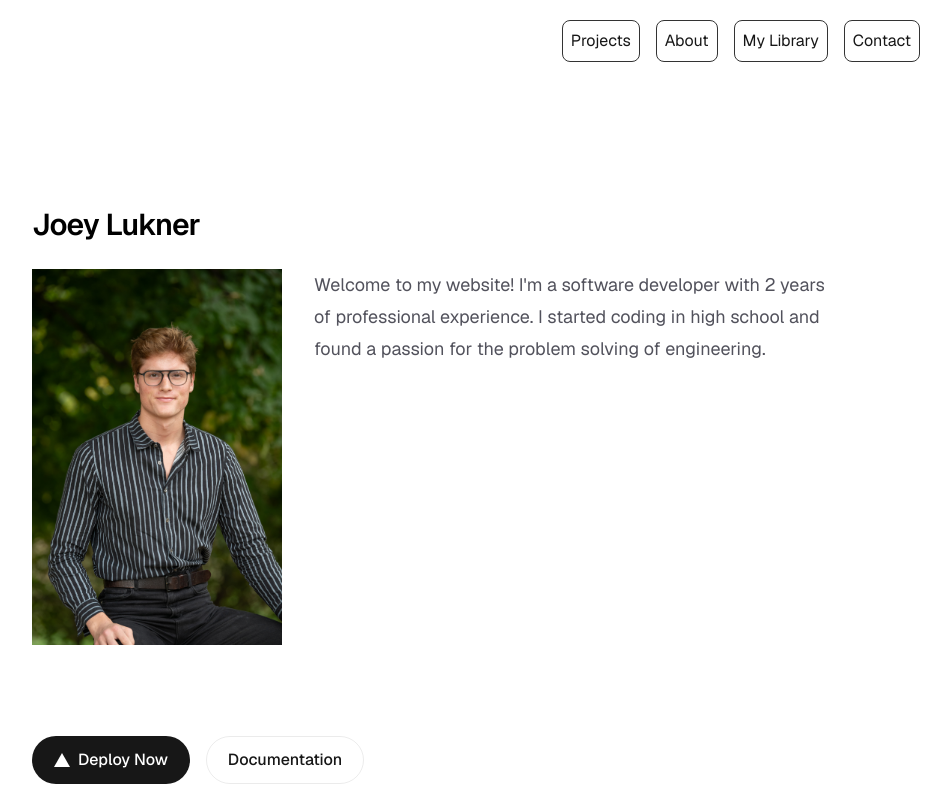
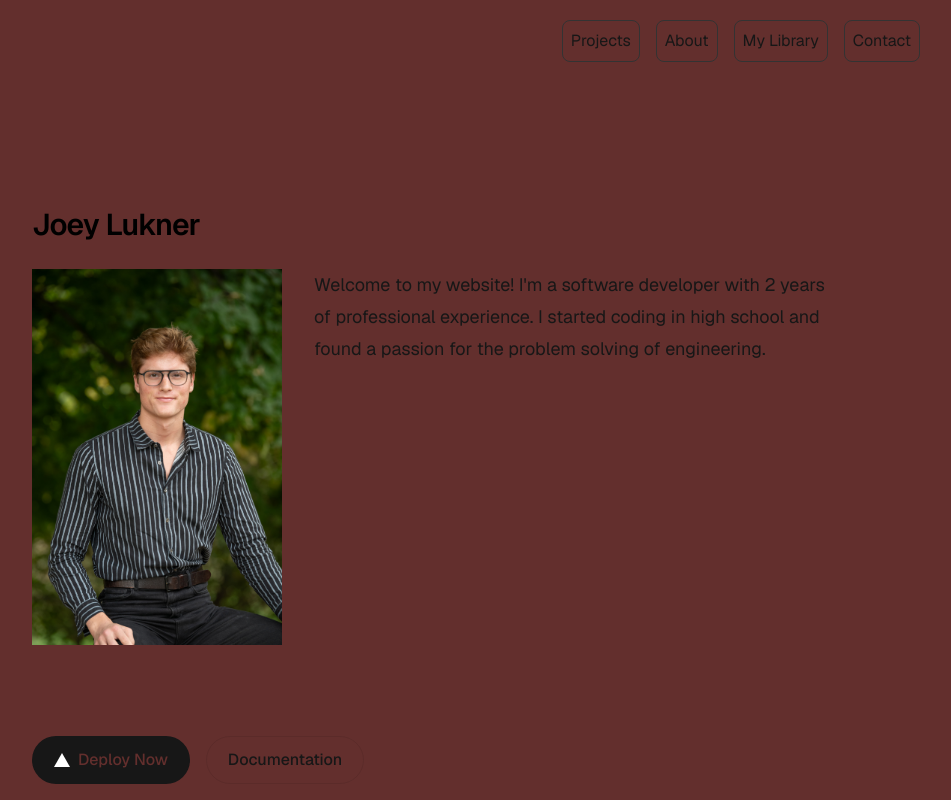
Before and after one commit to joeylukner/website-jlukner, a Next.js app: page / in a window 1280 px wide. Shown: the whole page, without its empty margins (160-1111 px from the left). Built offline with nearby package versions, Linux system fonts and the light colour scheme.

Commit message:
Restyling background

```diff
--- a/app/assets/texts.ts
+++ b/app/assets/texts.ts
@@ -5,3 +5,7 @@ preferences have stayed the same. This is a digital compilation of all of my all
 favorites.
 \u2022 Jitterbug perfume, by Tom Robbins
 \u2022 The Secret History by Donna Tartt`;
+
+export const welcome: string = `Welcome to my website! I'm a software developer
+with 2 years of professional experience. I started coding in high school and
+found a passion for the problem solving of engineering.`
--- a/app/globals.css
+++ b/app/globals.css
@@ -1,7 +1,8 @@
 @import "tailwindcss";
 
 :root {
-  --background: #ffffff;
+  --background: #632f2d;
+  --midground: #734442;
   --foreground: #171717;
 }
 
@@ -14,7 +15,7 @@
 
 @media (prefers-color-scheme: dark) {
   :root {
-    --background: #0a0a0a;
+    --background: #632f2d;
     --foreground: #ededed;
   }
 }
@@ -32,6 +33,10 @@ body {
   border-radius: 8px;
 }
 
+.midground {
+  background-color: var(--midground);
+}
+
 .toolbar {
   width: 100%;
   display: flex;
@@ -40,7 +45,7 @@ body {
 }
 
 .button-toolbar:hover {
-  background-color: #d3d3d3;
+  background-color: var(--midground);
   cursor: pointer;
 }
 
--- a/app/page.tsx
+++ b/app/page.tsx
@@ -1,5 +1,6 @@
 import Image from "next/image";
 import Link from "next/link";
+import { welcome } from "./assets/texts";
 
 function Toolbar() {
   return (
@@ -22,8 +23,8 @@ function Toolbar() {
 
 export default function Home() {
   return (
-    <div className="flex flex-col min-h-screen items-center justify-center bg-zinc-50 font-sans dark:bg-black">
-      <main className="flex min-h-screen w-full max-w-5xl flex-col items-center justify-between py-4 px-16 bg-white dark:bg-black sm:items-start">
+    <div className="flex flex-col min-h-screen items-center justify-center font-sans dark:bg-black">
+      <main className="flex min-h-screen w-full max-w-5xl flex-col items-center justify-between py-4 px-16 dark:bg-black sm:items-start">
         <Toolbar />
         <div className="flex flex-col items-center gap-6 text-center sm:items-start sm:text-left">
           <h1 className="max-w-xs text-3xl font-semibold leading-10 tracking-tight text-black dark:text-zinc-50">
@@ -36,11 +37,7 @@ export default function Home() {
               width={250}
               height={250}
             />
-            <p className="max-w-xl text-lg leading-8 text-zinc-600 dark:text-zinc-400 px-8">
-              Welcome to my website! I'm a software developer with 2 years of
-              professional experience. I started coding in high school and found
-              a passion for the problem solving of engineering.
-            </p>
+            <p className="max-w-xl text-lg leading-8 px-8">{welcome}</p>
           </div>
         </div>
         <div className="flex flex-col gap-4 text-base font-medium sm:flex-row">
```
